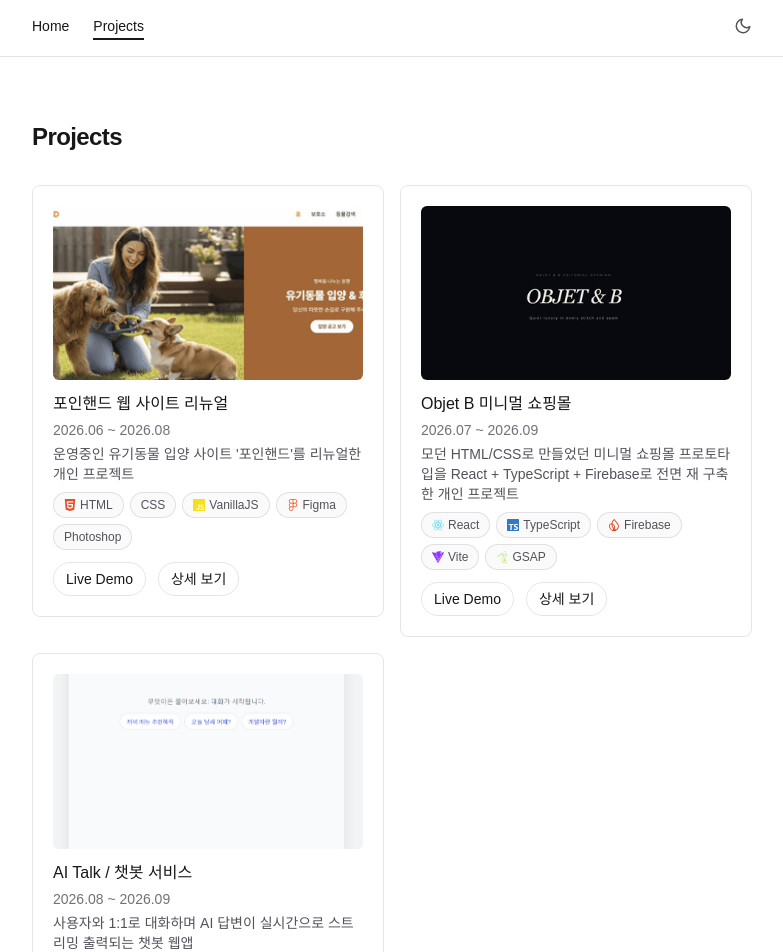
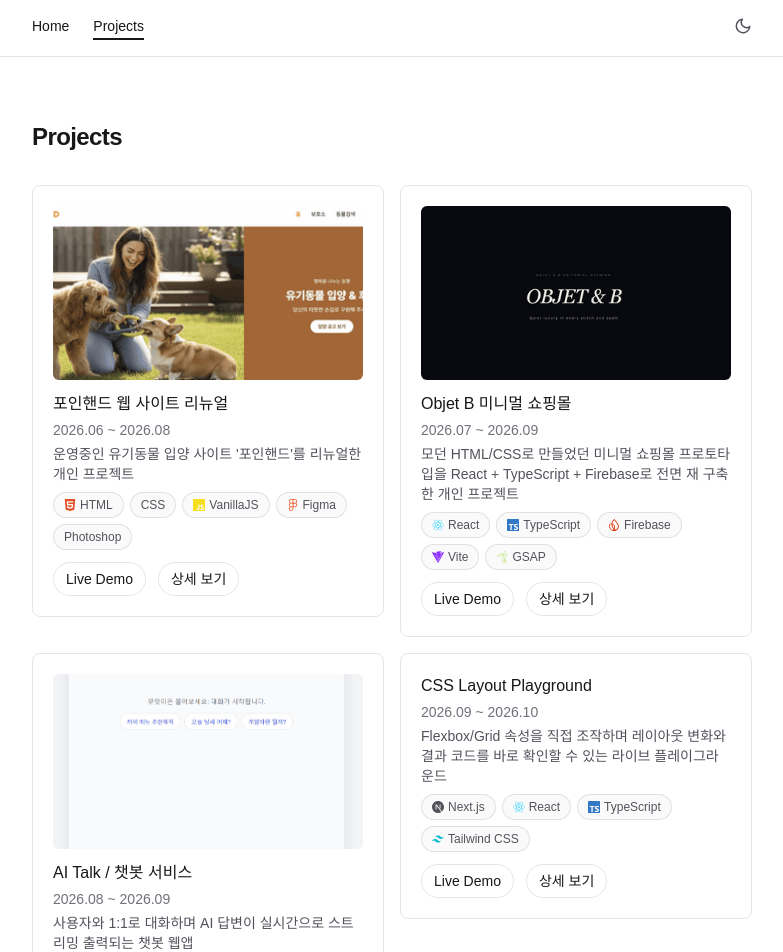
Before and after one commit to lym-bin/sangbin-dev, a Next.js app: page /projects in a window 1280 px wide. Shown: the top 952 px of the page, without its empty margins (248-1031 px from the left). Built offline with nearby package versions, Linux system fonts and the light colour scheme.

Commit message:
CSS Layout Playground 프로젝트 추가

```diff
--- a/src/data/projects.ts
+++ b/src/data/projects.ts
@@ -356,4 +356,30 @@
     review:
       "짧은 기간 안에 실제 서비스처럼 동작하는 챗봇을 만들어보면서, 스트리밍 응답이나 한글 입력 같은 디테일이 생각보다 까다롭다는 걸 알게 됐습니다. AI API를 붙이는 것 자체보다, 사용자가 답변 중간에 상태를 바꾸는 예외 상황들을 다 챙기는 게 진짜 어려운 부분이라는 걸 배운 프로젝트였습니다.",
   },
+  {
+    slug: "css-layout-playground",
+    title: "CSS Layout Playground",
+    period: "2026.09 ~ 2026.10",
+    teamType: "개인 프로젝트",
+    status: "운영 중",
+    summary:
+      "Flexbox/Grid 속성을 직접 조작하며 레이아웃 변화와 결과 코드를 바로 확인할 수 있는 라이브 플레이그라운드",
+    motivation:
+      "원래는 코드나 Figma 스크린샷을 넣으면 고정 px, 이미지 비율 깨짐, div 남용 같은 레이아웃 문제를 자동으로 찾아 고쳐주는 도구를 만들려고 했는데, PostCSS·parse5·babel 같은 파서가 다 필요해지면서 범위가 너무 커졌습니다. 그래서 범위를 줄여, 파서 없이 React state만으로 스타일을 관리하는 레이아웃 플레이그라운드로 방향을 바꿨습니다.",
+    stack: ["Next.js", "React", "TypeScript", "Tailwind CSS"],
+    links: {
+      demo: "https://css-layout-playground.vercel.app",
+      github: "https://github.com/lym-bin/css-layout-playground",
+    },
+    features: [
+      "Flexbox/Grid 모드 전환 (모드별 설정값 유지)",
+      "컨테이너 속성 조절: flex-direction/wrap, justify-content, align-items, gap 등",
+      "Grid 컬럼/행 설정: 개수 고정, auto-fill/auto-fit, 직접 입력 (CSS.supports()로 값 검증)",
+      "박스 클릭/키보드로 선택 후 개별 속성 조절 (flex-grow, grid-column/row span 등)",
+      "자주 쓰는 레이아웃 프리셋 6종 (가운데 정렬, 네비게이션 바, 반응형 카드 그리드 등)",
+      "모바일/태블릿/가득 너비 전환 + 슬라이더로 미리보기 너비 조절",
+      "미리보기와 동일한 HTML/CSS 코드 출력 및 복사",
+    ],
+    troubleshooting: [],
+  },
 ];
```
